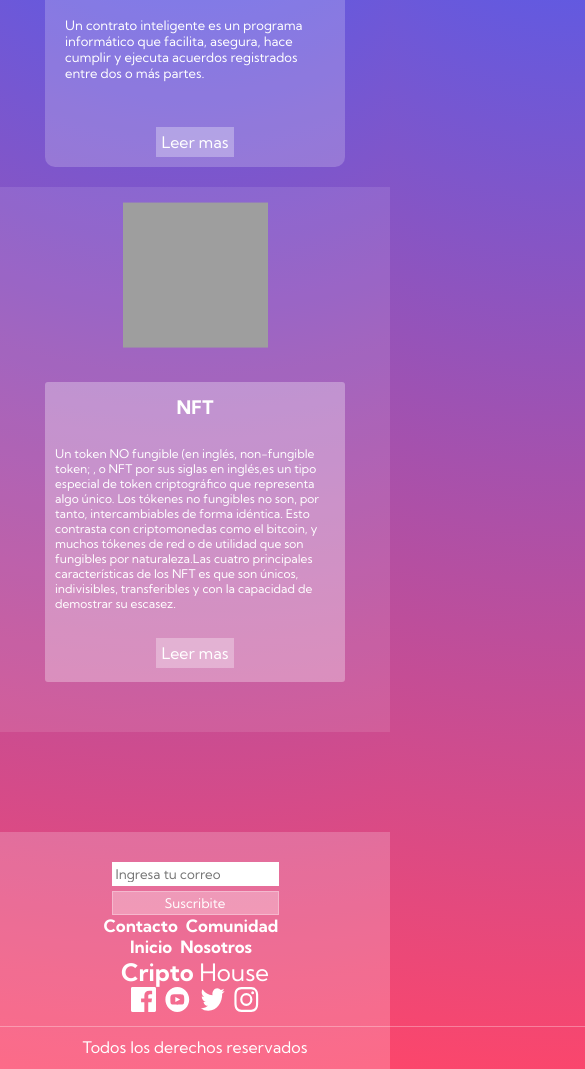
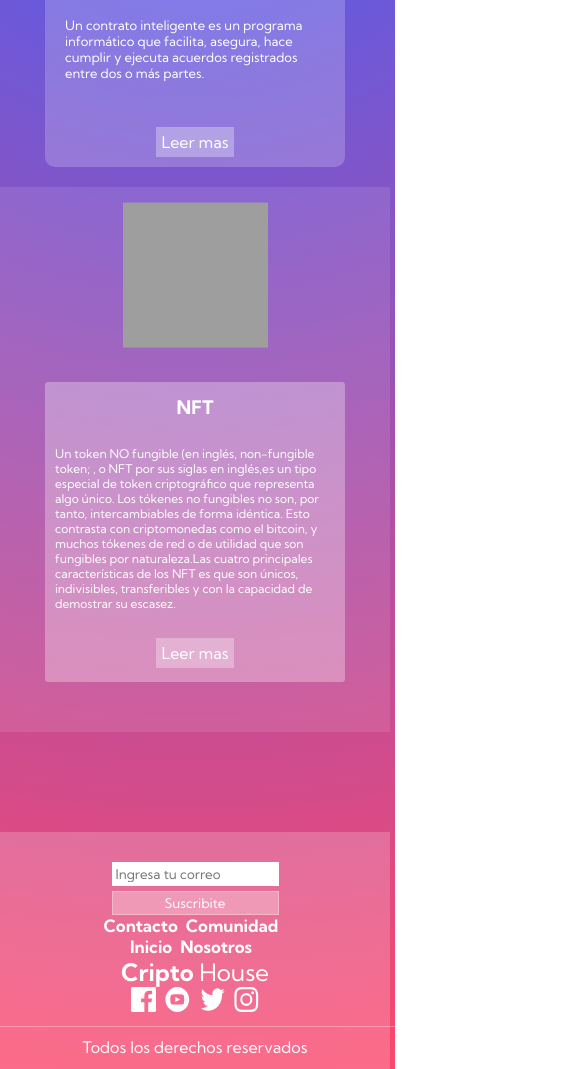
Before and after one commit to ezequielagundez/pagecripto.github.io, a plain HTML site: page index.html in a window 390 px wide. Shown: the part 1578-2647 px from the top of the page, 585 px wide, since content can reach past the window. Drawn offline with Linux system fonts and the light colour scheme; grey boxes are pictures that could not be loaded.

Commit message:
three commit

```diff
--- a/sass/footer.scss
+++ b/sass/footer.scss
@@ -76,4 +76,8 @@
     border-top: 1px solid rgba(255, 255, 255, 0.311);
     color: white;
     padding: 10px 0px 2px 0px;
+    @media (max-width: 675px) {
+        width: 400px;
+    }
+
 }
```
Also changed, not shown: styles.css, 1 other file.
